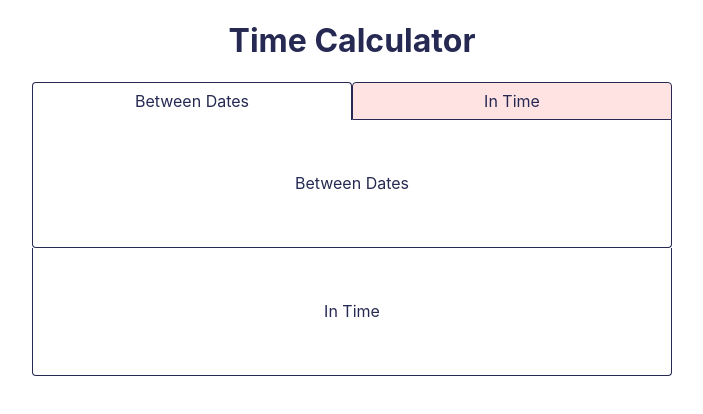
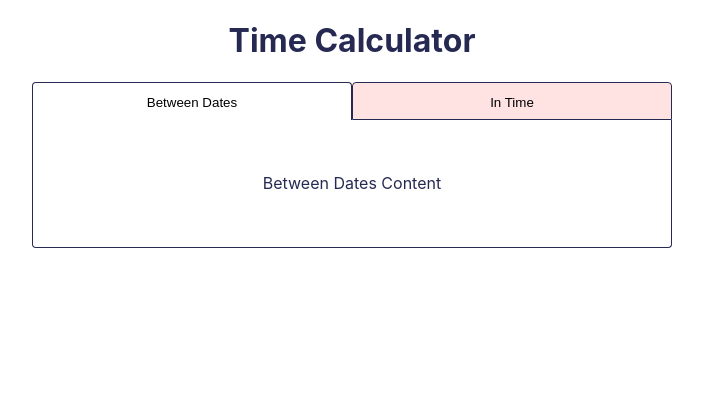
Before and after one commit to TBM85/demo-time-calculator, a Next.js app: page / in a window 1280 px wide. Shown: the top 414 px of the page, without its empty margins (288-991 px from the left). Built offline with nearby package versions, Linux system fonts and the light colour scheme.

Commit message:
Make tabs work

```diff
--- a/components/Tabs.js
+++ b/components/Tabs.js
@@ -1,18 +1,35 @@
+import { useState } from "react";
 import styles from "../styles/Tabs.module.css";
 
+const tabs = ["Between Dates", "In Time"];
+
 const Tabs = () => {
+  const [activeTab, setActiveTab] = useState(tabs[0]);
+  const [isActive, setIsActive] = useState(true);
+
+  const clickHandler = (event) => {
+    if (event.target.innerHTML !== activeTab) {
+      setIsActive(!isActive);
+      setActiveTab(event.target.innerHTML);
+    }
+  };
+
   return (
     <div className={styles.tabs}>
       <ul>
-        <li className={styles.current_tab}>Between Dates</li>
-        <li>In Time</li>
+        <li className={isActive ? styles.current_tab : ""}>
+          <button type="button" onClick={clickHandler}>
+            Between Dates
+          </button>
+        </li>
+        <li className={!isActive ? styles.current_tab : ""}>
+          <button type="button" onClick={clickHandler}>
+            In Time
+          </button>
+        </li>
       </ul>
-      <div>
-        <p>Between Dates</p>
-      </div>
-      <div>
-        <p>In Time</p>
-      </div>
+      {isActive && <p>Between Dates Content</p>}
+      {!isActive && <p>In Time Content</p>}
     </div>
   );
 };
--- a/pages/index.js
+++ b/pages/index.js
@@ -16,7 +16,14 @@ export default function Home() {
 
       <main>
         <h1>Time Calculator</h1>
-        <Tabs />
+        <Tabs>
+          <div>
+            <p>Between Dates Content</p>
+          </div>
+          <div>
+            <p>In Time Content</p>
+          </div>
+        </Tabs>
       </main>
     </div>
   );
--- a/styles/Tabs.module.css
+++ b/styles/Tabs.module.css
@@ -22,6 +22,12 @@
   background-color: #FFE3E3;
 }
 
+.tabs ul li button {
+  background: transparent;
+  border: none;
+  cursor: pointer;
+}
+
 .current_tab {
   background-color: #FFF !important;
   border-bottom: #FFF !important;
```
